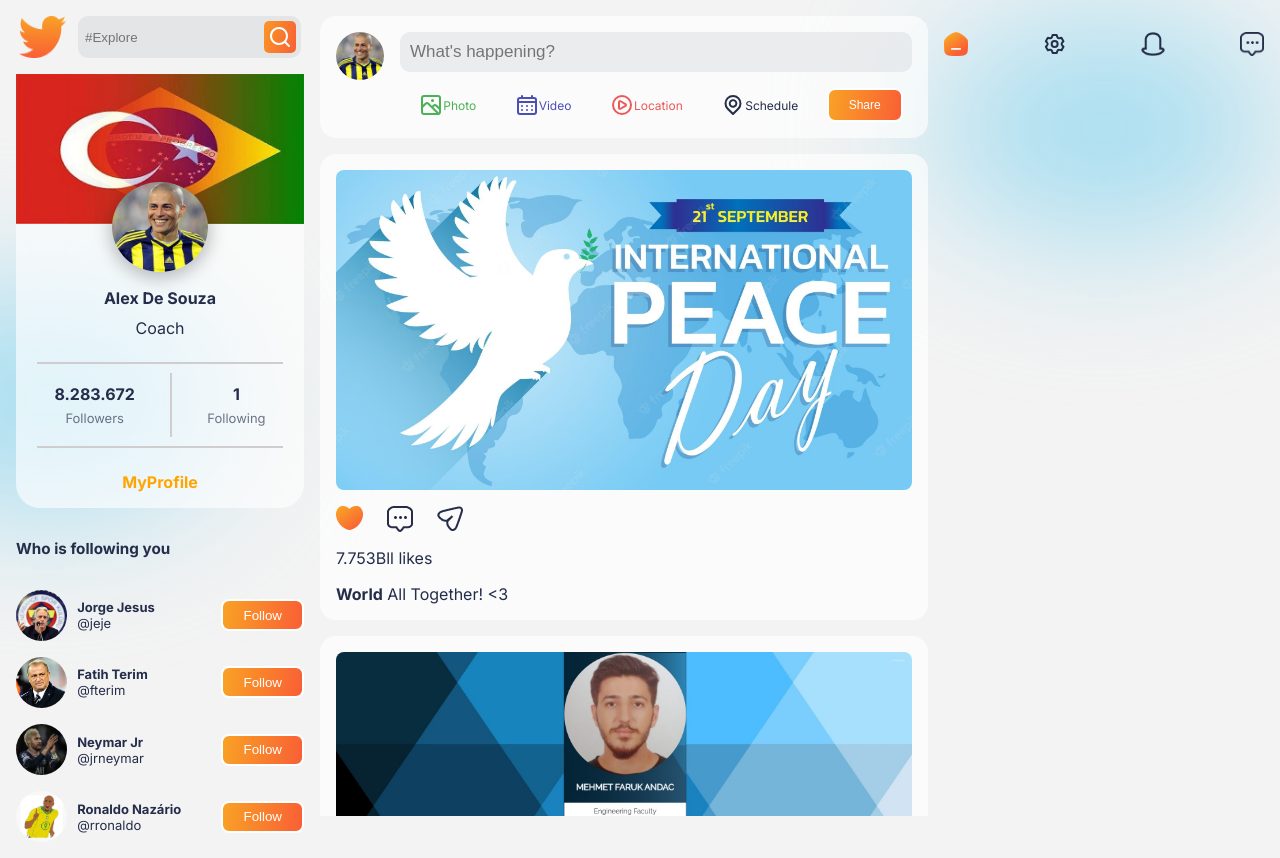
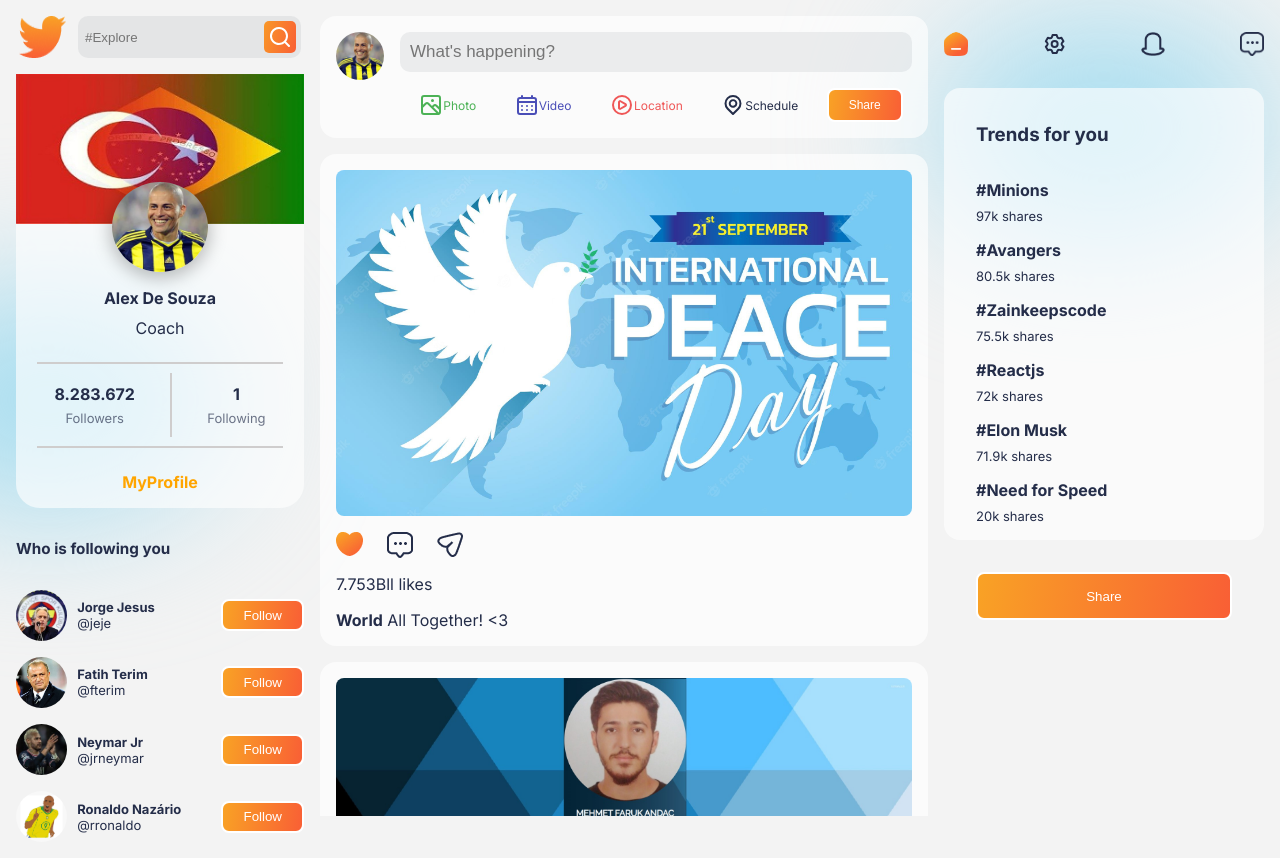
Before and after one commit to mehmetfarukandac/Social-Media-App-React, a React (Create React App) app in the folder SocialMedia-Starter/: page / in a window 1280 px wide. Built offline with nearby package versions, Linux system fonts and the light colour scheme.

Commit message:
TrendCard
I have added the Trend Card component to the right side and that means all the Right Side components have been created.

```diff
--- /dev/null
+++ b/SocialMedia-Starter/src/Data/TrendData.js
@@ -0,0 +1,26 @@
+export const TrendData= [
+    {
+      name: "Minions",
+      shares: 97,
+    },
+    {
+      name: "Avangers",
+      shares: 80.5,
+    },
+    {
+      name: "Zainkeepscode",
+      shares: 75.5,
+    },
+    {
+      name: "Reactjs",
+      shares: 72,
+    },
+    {
+      name: "Elon Musk",
+      shares: 71.9,
+    },
+    {
+      name: "Need for Speed",
+      shares: 20,
+    },
+  ];
--- a/SocialMedia-Starter/src/components/post/Post.css
+++ b/SocialMedia-Starter/src/components/post/Post.css
@@ -9,7 +9,7 @@
 
 .Post>img{
     width: 100%;
-    max-height: 20rem;
+    max-height: 25rem;
     object-fit: cover;
     border-radius: 0.5rem;
 }
--- a/SocialMedia-Starter/src/components/rightSide/RightSide.jsx
+++ b/SocialMedia-Starter/src/components/rightSide/RightSide.jsx
@@ -4,8 +4,7 @@
 import Noti from "../../img/noti.png";
 import Comment from "../../img/comment.png";
 import { UilSetting } from "@iconscout/react-unicons";
-// import TrendCard from "../TrendCard/TrendCard";
-// import ShareModal from "../ShareModal/ShareModal";
+import TrendCard from "../trendCard/TrendCard";
 
 function RightSide() {
   return (
@@ -16,6 +15,12 @@
         <img src={Noti} alt="" />
         <img src={Comment} alt="" />
       </div>
+
+      <TrendCard />
+
+      <button className="button r-button">
+        Share
+      </button>
     </div>
   );
 }
--- /dev/null
+++ b/SocialMedia-Starter/src/components/trendCard/TrendCard.css
@@ -0,0 +1,27 @@
+.TrendCard {
+  display: flex;
+  flex-direction: column;
+  gap: 1rem;
+  background-color: var(--cardColor);
+  padding: 1rem;
+  padding-left: 2rem;
+  border-radius: 1rem;
+}
+
+.trend {
+  display: flex;
+  flex-direction: column;
+  gap: 0.5rem;
+}
+.trend > span:nth-of-type(1) {
+  font-weight: bold;
+}
+.trend > span:nth-of-type(2) {
+  font-size: 13px;
+}
+
+.r-button {
+  height: 3rem;
+  width: 80%;
+  align-self: center;
+}
--- /dev/null
+++ b/SocialMedia-Starter/src/components/trendCard/TrendCard.jsx
@@ -0,0 +1,21 @@
+import React from "react";
+import "./TrendCard.css";
+import { TrendData } from "../../Data/TrendData.js";
+
+function TrendCard() {
+  return (
+    <div className="TrendCard">
+      <h3>Trends for you</h3>
+      {TrendData.map((trend) => {
+        return (
+          <div className="trend">
+            <span>#{trend.name}</span>
+            <span>{trend.shares}k shares</span>
+          </div>
+        );
+      })}
+    </div>
+  );
+}
+
+export default TrendCard;
```
